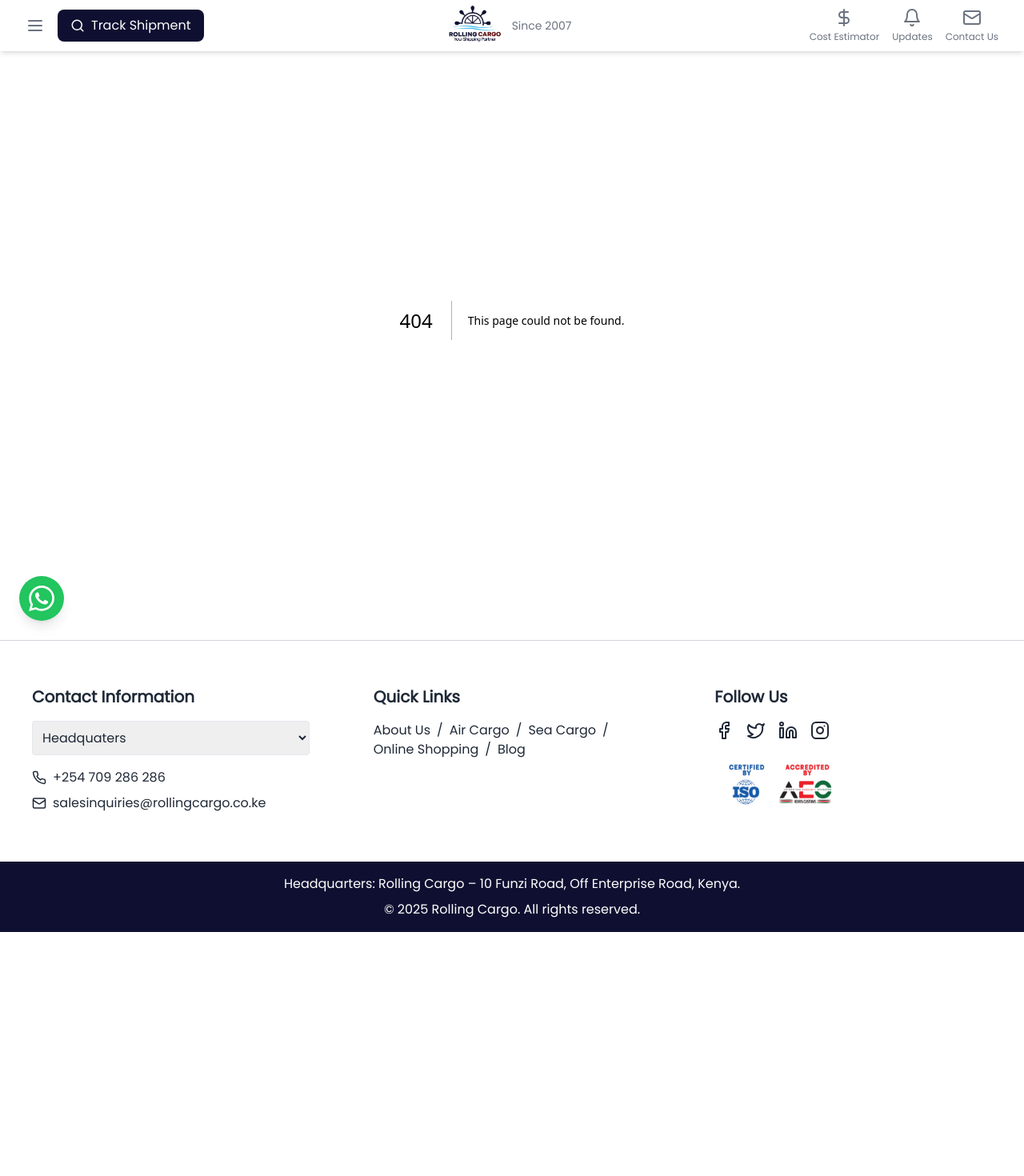
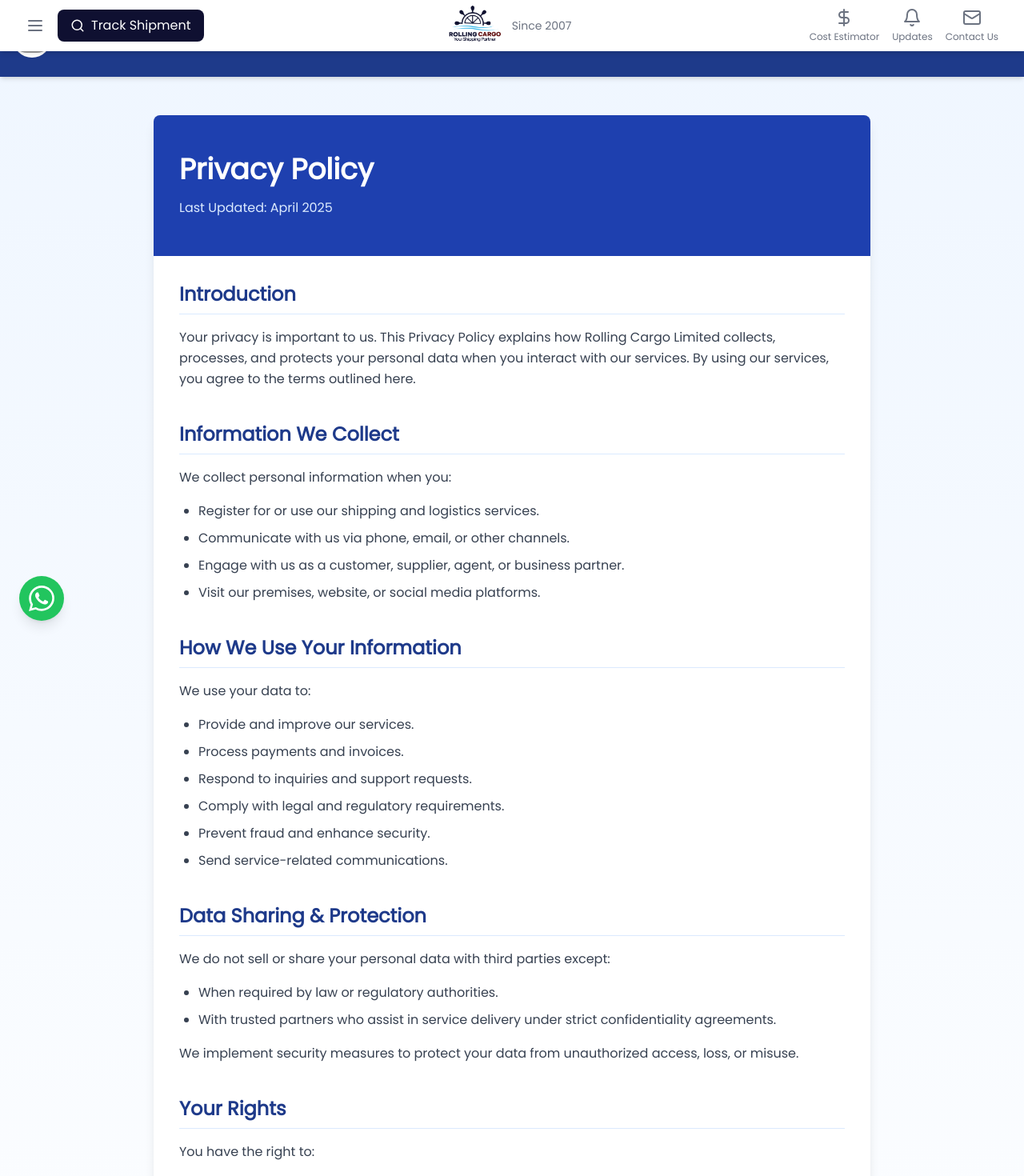
Before and after one commit to olingomaxwell1999/rolling-cargo, a Next.js app: page /privacy in a window 1280 px wide. Before the commit this address had no page. Shown: the top 1470 px of the page at 80% size. Before the commit the page ends 1165 px from the top, so only its background shows below. Built offline with nearby package versions, Linux system fonts and the light colour scheme; grey boxes are pictures that could not be loaded.

Commit message:
private policy page

```diff
--- /dev/null
+++ b/src/app/privacy/page.tsx
@@ -0,0 +1,251 @@
+// pages/privacy-policy.tsx
+import { useState, useEffect } from "react";
+import Head from "next/head";
+import { motion } from "framer-motion";
+import Image from "next/image";
+
+const PrivacyPolicy: React.FC = () => {
+  const [mounted, setMounted] = useState(false);
+
+  useEffect(() => {
+    setMounted(true);
+  }, []);
+
+  // Animation variants
+  const containerVariants = {
+    hidden: { opacity: 0 },
+    visible: {
+      opacity: 1,
+      transition: {
+        staggerChildren: 0.1,
+        duration: 0.5,
+      },
+    },
+  };
+
+  const itemVariants = {
+    hidden: { opacity: 0, y: 20 },
+    visible: {
+      opacity: 1,
+      y: 0,
+      transition: { duration: 0.5 },
+    },
+  };
+
+  const sections = [
+    {
+      title: "Introduction",
+      content:
+        "Your privacy is important to us. This Privacy Policy explains how Rolling Cargo Limited collects, processes, and protects your personal data when you interact with our services. By using our services, you agree to the terms outlined here.",
+    },
+    {
+      title: "Information We Collect",
+      content: "We collect personal information when you:",
+      listItems: [
+        "Register for or use our shipping and logistics services.",
+        "Communicate with us via phone, email, or other channels.",
+        "Engage with us as a customer, supplier, agent, or business partner.",
+        "Visit our premises, website, or social media platforms.",
+      ],
+    },
+    {
+      title: "How We Use Your Information",
+      content: "We use your data to:",
+      listItems: [
+        "Provide and improve our services.",
+        "Process payments and invoices.",
+        "Respond to inquiries and support requests.",
+        "Comply with legal and regulatory requirements.",
+        "Prevent fraud and enhance security.",
+        "Send service-related communications.",
+      ],
+    },
+    {
+      title: "Data Sharing & Protection",
+      content:
+        "We do not sell or share your personal data with third parties except:",
+      listItems: [
+        "When required by law or regulatory authorities.",
+        "With trusted partners who assist in service delivery under strict confidentiality agreements.",
+      ],
+      additionalContent:
+        "We implement security measures to protect your data from unauthorized access, loss, or misuse.",
+    },
+    {
+      title: "Your Rights",
+      content: "You have the right to:",
+      listItems: [
+        "Access, update, or request deletion of your personal data.",
+        "Opt out of marketing communications.",
+        "Lodge a complaint with the relevant data protection authority if you believe your data rights have been violated.",
+      ],
+    },
+    {
+      title: "Contact Us",
+      content:
+        "For inquiries about this Privacy Policy or your data, contact us at:",
+      contactInfo: ["Email: info@rollingcargo.co.ke", "Phone: 0709 286286"],
+      footer:
+        "Rolling Cargo reserves the right to update this Privacy Policy as needed. Changes will be posted on our website.",
+    },
+  ];
+
+  return (
+    <>
+      <Head>
+        <title>Privacy Policy | Rolling Cargo</title>
+        <meta name="description" content="Rolling Cargo's Privacy Policy" />
+      </Head>
+
+      <div className="bg-gradient-to-b from-blue-50 to-white min-h-screen">
+        {/* Header */}
+        <header className="bg-blue-900 text-white shadow-md">
+          <div className="container mx-auto px-4 py-6 flex justify-between items-center">
+            <div className="flex items-center space-x-2">
+              {/* Logo placeholder */}
+              <div className="w-12 h-12 bg-white rounded-full flex items-center justify-center">
+                {mounted && (
+                  <Image
+                    src="/api/placeholder/48/48"
+                    alt="Rolling Cargo Logo"
+                    width={48}
+                    height={48}
+                    className="rounded-full"
+                  />
+                )}
+              </div>
+              <h1 className="text-2xl font-bold">Rolling Cargo</h1>
+            </div>
+            <nav>
+              <ul className="flex space-x-6">
+                <li>
+                  <a href="#" className="hover:text-blue-200 transition-colors">
+                    Home
+                  </a>
+                </li>
+                <li>
+                  <a href="#" className="hover:text-blue-200 transition-colors">
+                    Services
+                  </a>
+                </li>
+                <li>
+                  <a href="#" className="hover:text-blue-200 transition-colors">
+                    Contact
+                  </a>
+                </li>
+              </ul>
+            </nav>
+          </div>
+        </header>
+
+        {/* Main Content */}
+        <main className="container mx-auto px-4 py-12">
+          <motion.div
+            initial="hidden"
+            animate="visible"
+            variants={containerVariants}
+            className="max-w-4xl mx-auto bg-white rounded-lg shadow-lg overflow-hidden"
+          >
+            {/* Hero Section */}
+            <motion.div
+              variants={itemVariants}
+              className="bg-blue-800 text-white px-8 py-12"
+            >
+              <h1 className="text-4xl font-bold mb-4">Privacy Policy</h1>
+              <p className="text-blue-100">Last Updated: April 2025</p>
+            </motion.div>
+
+            {/* Policy Content */}
+            <div className="p-8">
+              {sections.map((section, index) => (
+                <motion.section
+                  key={index}
+                  variants={itemVariants}
+                  className="mb-10 last:mb-0"
+                >
+                  <h2 className="text-2xl font-semibold text-blue-900 mb-4 border-b border-blue-100 pb-2">
+                    {section.title}
+                  </h2>
+
+                  <p className="mb-4 text-gray-700 leading-relaxed">
+                    {section.content}
+                  </p>
+
+                  {section.listItems && (
+                    <ul className="list-disc pl-6 mb-4 space-y-2 text-gray-700">
+                      {section.listItems.map((item, i) => (
+                        <li key={i} className="leading-relaxed">
+                          {item}
+                        </li>
+                      ))}
+                    </ul>
+                  )}
+
+                  {section.additionalContent && (
+                    <p className="mb-4 text-gray-700 leading-relaxed">
+                      {section.additionalContent}
+                    </p>
+                  )}
+
+                  {section.contactInfo && (
+                    <div className="bg-blue-50 p-4 rounded-md mb-4">
+                      {section.contactInfo.map((info, i) => (
+                        <p
+                          key={i}
+                          className="mb-2 last:mb-0 text-blue-900 font-medium"
+                        >
+                          {info}
+                        </p>
+                      ))}
+                    </div>
+                  )}
+
+                  {section.footer && (
+                    <p className="text-sm text-gray-500 italic mt-6">
+                      {section.footer}
+                    </p>
+                  )}
+                </motion.section>
+              ))}
+            </div>
+          </motion.div>
+        </main>
+
+        {/* Footer */}
+        <footer className="bg-gray-100 border-t border-gray-200 mt-12">
+          <div className="container mx-auto px-4 py-8">
+            <div className="flex flex-col md:flex-row justify-between items-center">
+              <div className="mb-4 md:mb-0">
+                <p className="text-gray-600">
+                  © 2025 Rolling Cargo Limited. All rights reserved.
+                </p>
+              </div>
+              <div className="flex space-x-6">
+                <a
+                  href="#"
+                  className="text-blue-800 hover:text-blue-600 transition-colors"
+                >
+                  Terms of Service
+                </a>
+                <a
+                  href="#"
+                  className="text-blue-800 hover:text-blue-600 transition-colors font-semibold"
+                >
+                  Privacy Policy
+                </a>
+                <a
+                  href="#"
+                  className="text-blue-800 hover:text-blue-600 transition-colors"
+                >
+                  Contact Us
+                </a>
+              </div>
+            </div>
+          </div>
+        </footer>
+      </div>
+    </>
+  );
+};
+
+export default PrivacyPolicy;
```
